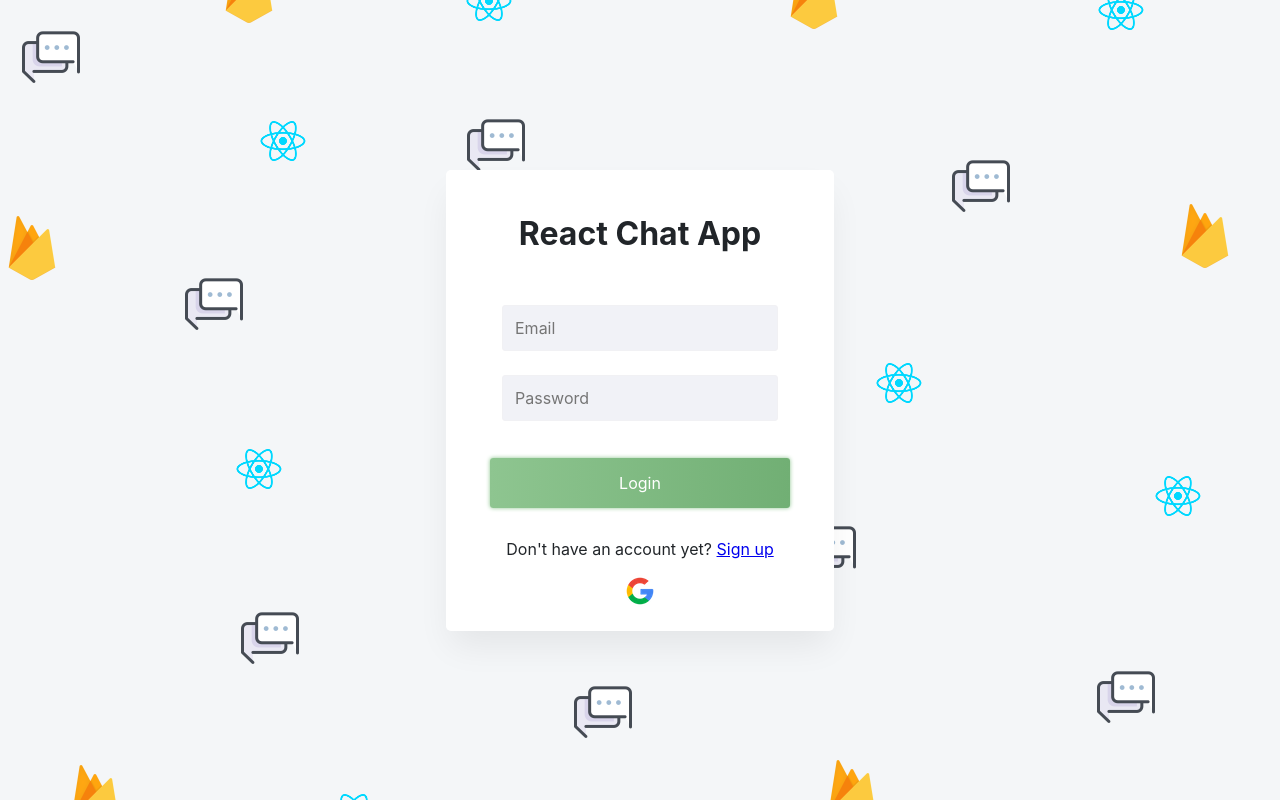
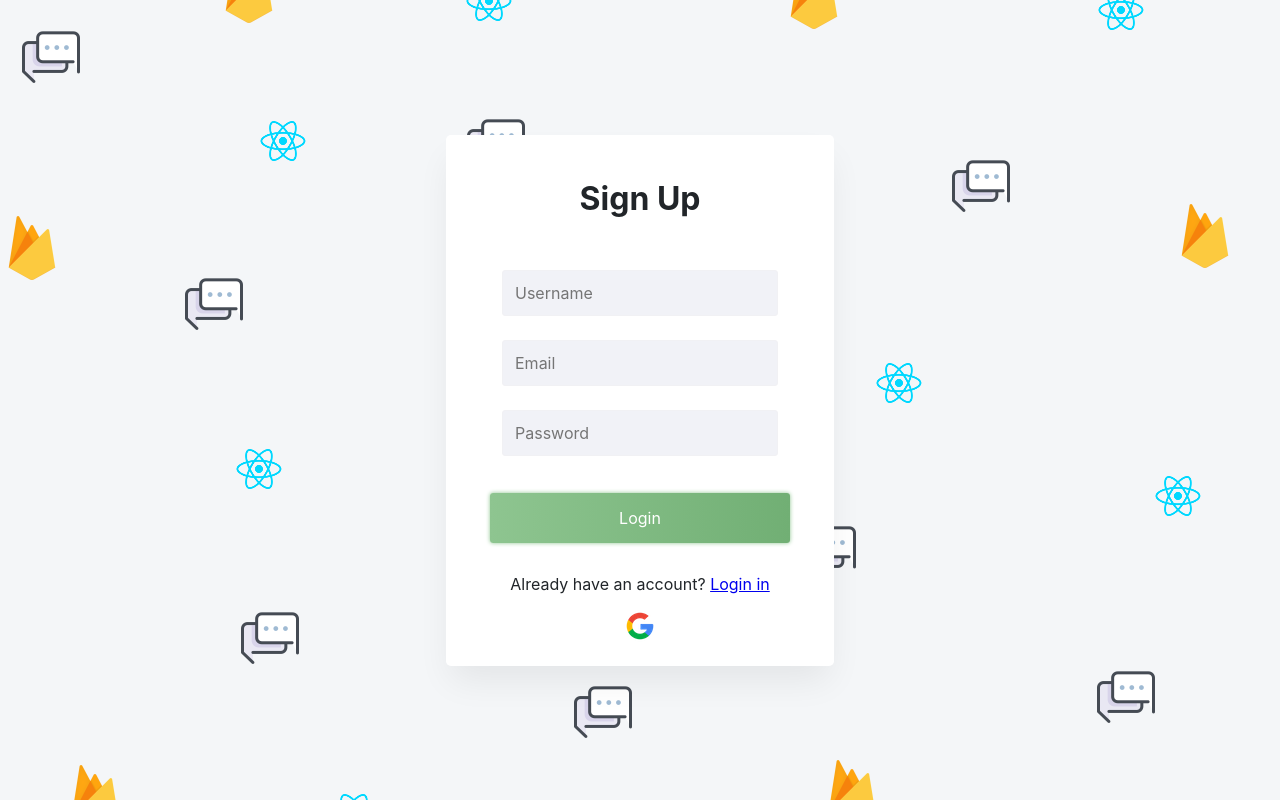
Before and after one commit to totozunino/react-chat, a React (Create React App) app: page /signup in a window 1280 px wide. Built offline with nearby package versions, Linux system fonts and the light colour scheme; no server answers.

Commit message:
feat(SignUp): signup page and app navigation

```diff
--- a/src/App.tsx
+++ b/src/App.tsx
@@ -1,10 +1,24 @@
 import React from "react";
 import { AuthProvider } from "contexts/auth-context";
 import Login from "pages/Login/Login";
+import SignUp from "pages/SignUp/SignUp";
+import { BrowserRouter as Router, Switch, Route } from "react-router-dom";
 
 const App: React.FC = () => (
   <AuthProvider>
-    <Login />
+    <Router>
+      <Switch>
+        <Route path="/" exact>
+          <Login />
+        </Route>
+        <Route path="/login">
+          <Login />
+        </Route>
+        <Route path="/signup">
+          <SignUp />
+        </Route>
+      </Switch>
+    </Router>
   </AuthProvider>
 );
 
--- /dev/null
+++ b/src/pages/SignUp/SignUp.module.css
@@ -0,0 +1,11 @@
+.sign-up {
+  display: flex;
+  align-items: center;
+  height: 100vh;
+  justify-content: center;
+}
+
+.sign-up > img {
+  position: fixed;
+  z-index: 1;
+}
--- /dev/null
+++ b/src/pages/SignUp/SignUp.tsx
@@ -0,0 +1,16 @@
+import React from "react";
+import backgroundImg from "assets/images/background.png";
+import Card from "components/UI/Card/Card";
+import SignUpForm from "components/SignUpForm/SignUpForm";
+import classes from "./SignUp.module.css";
+
+const SignUp: React.FC = () => (
+  <div className={classes["sign-up"]}>
+    <Card>
+      <SignUpForm />
+    </Card>
+    <img src={backgroundImg} alt="Cool background" />
+  </div>
+);
+
+export default SignUp;
```
